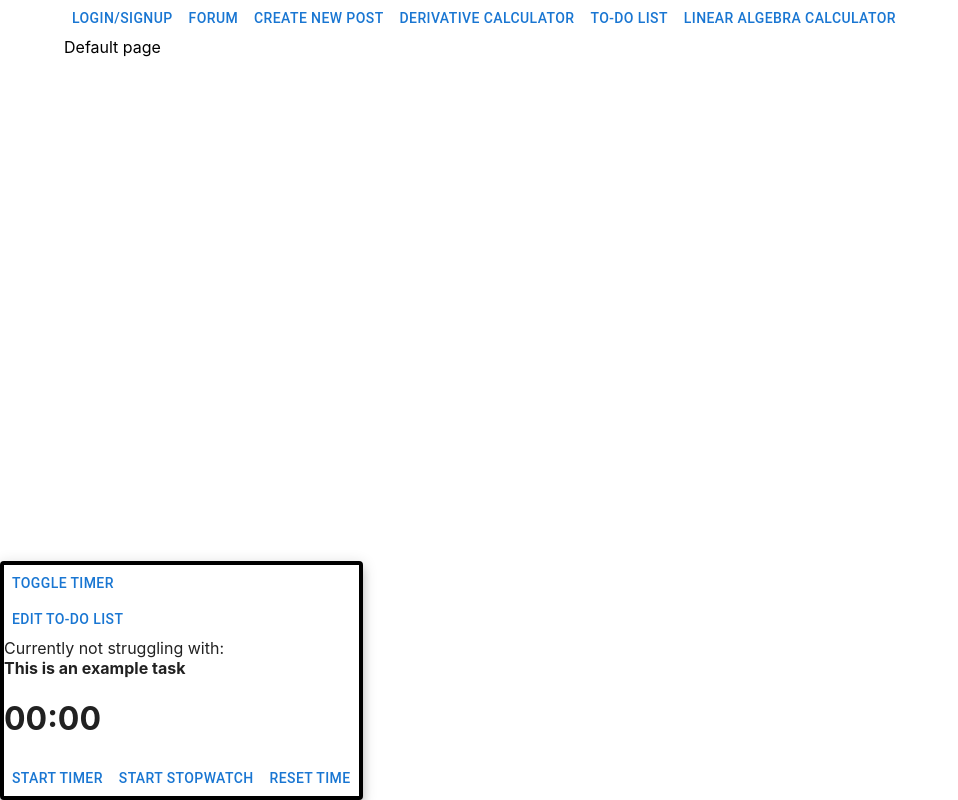
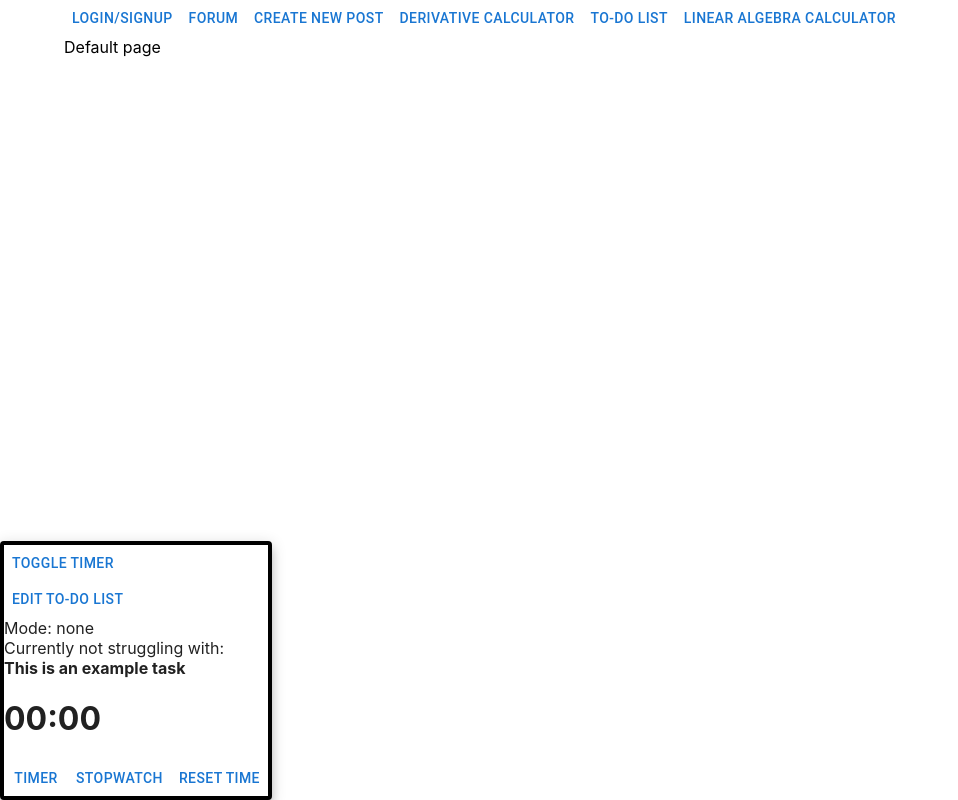
Before and after one commit to UTSCCSCC01/finalprojectf22-nostruggle, a React (Create React App) app in the folder client/: page / in a window 1280 px wide. Shown: the whole page, without its empty margins (0-958 px from the left). Built offline with nearby package versions, Linux system fonts and the light colour scheme; the HTML template or start-up script is replaced by a standard one.

Commit message:
NOS-15 added input field and time validation

```diff
--- a/client/src/components/features/Timer/Timer.jsx
+++ b/client/src/components/features/Timer/Timer.jsx
@@ -1,6 +1,56 @@
-const Timer = () => {
+import { Button, Container, Input, Card, Box, Autocomplete, TextField, FormControl } from '@mui/material';
+import { useState, useEffect } from 'react'
+import { timeFormat } from './constants'
+
+const Timer = ({ dispatch, setTime }) => {
+
+    const timeRegex = new RegExp(timeFormat)
+    const [ timeInputProps, setTimeInputProps ] = useState({})
+    const timeValidation = (e) => {
+        const time = e.target.value
+        console.log(timeRegex)
+        console.log(time)
+        console.log(timeRegex.test(time))
+        if (timeRegex.test(time) || !time) {
+            setTimeInputProps({...timeInputProps, inputTime: time, value: time, error: false, helperText: null})
+        } else {
+            setTimeInputProps({...timeInputProps, inputTime: time, value: time, error: true, helperText: "Invalid time format"})
+        }
+        return timeRegex.test(time)
+    }
+
+    const convertTimeToSeconds = (time) => {
+        const args = time.split(":").reverse()
+        const seconds = args.reduce(
+            (total, current, index) => {
+                console.log(index)
+                console.log(total)
+                console.log(current)
+                console.log(Math.pow(60, index))
+                return total + (parseInt(current) * (Math.pow(60, index)))
+            },
+            0
+        )
+        console.log(seconds)
+        return seconds
+    }
+
+    const onStart = () => {
+        if (!timeInputProps.error && timeInputProps.inputTime.trim()){
+            setTime(convertTimeToSeconds(timeInputProps.inputTime))
+        }
+    }
+
     return (
-        <div>Timer</div>
+        <div>
+            <FormControl>
+                <TextField {...timeInputProps} size='small' label="Time in hrs:mins:secs"
+                    onChange={(e) => timeValidation(e)}
+                />
+            </FormControl>
+            <Button onClick={onStart}>Set Time</Button>
+
+        </div>
     )
 }
 
--- a/client/src/components/features/Timer/constants.js
+++ b/client/src/components/features/Timer/constants.js
@@ -14,3 +14,5 @@ export const timerBreakInterval = [
     '75:00',
     '90:00'
 ]
+
+export const timeFormat = "^(([0-9][0-9]:)?[0-5][0-9]:)?[0-5][0-9]$"
--- a/client/src/components/features/Timer/index.jsx
+++ b/client/src/components/features/Timer/index.jsx
@@ -85,14 +85,6 @@ const StudyTimer = (props) => {
     const [ studyTimer, dispatch ] = useReducer(reducer, initialState)
 
     const startStopwatch = () => {
-        setTimerId(setInterval(() => {
-            dispatch({
-                type: 'countup',
-            })
-        }, 1000))
-        dispatch({
-            type: 'start',
-        })
         if (studyTimer.mode !== 'stopwatch'){
             dispatch({
                 type: 'time',
@@ -102,10 +94,33 @@ const StudyTimer = (props) => {
                 type: 'mode',
                 payload: 'stopwatch'
             })
+        } else {
+            setTimerId(setInterval(() => {
+                dispatch({
+                    type: 'countup',
+                })
+            }, 1000))
+            dispatch({
+                type: 'start',
+            })
         }
     }
 
     const startTimer = () => {
+        stopTime()
+        console.log(studyTimer.mode)
+        if (studyTimer.mode !== 'timer'){
+            dispatch({
+                type: 'mode',
+                payload: 'timer'
+            })
+            dispatch({
+                type: 'time',
+                payload: 0
+            })
+        } else {
+            if (studyTimer.time.seconds > 0){
+                console.log("Starting time")
                 setTimerId(setInterval(() => {
                     dispatch({
                         type: 'countdown',
@@ -114,16 +129,16 @@ const StudyTimer = (props) => {
                 dispatch({
                     type: 'start',
                 })
-        if (studyTimer.mode !== 'timer' || studyTimer.time.seconds <= 0){
+            }
+        }
+    }
+
+    const timerSetTime = (time) => {
+        stopTime()
         dispatch({
             type: 'time',
-                payload: 10
+            payload: time
         })
-            dispatch({
-                type: 'mode',
-                payload: 'timer'
-            })
-        }
     }
 
     const saveTime = () => {
@@ -145,9 +160,10 @@ const StudyTimer = (props) => {
 
     useEffect(() => {
         if (studyTimer.running && studyTimer.time.seconds <= 0 ){
-            if (studyTimer.mode !== 'stopwatch'){
+            if (studyTimer.mode === 'timer'){
                 sound.play();
                 stopTime()
+                toggleOpen(true)
             }
         }
     }, [studyTimer.time])
@@ -159,6 +175,7 @@ const StudyTimer = (props) => {
                 <div>
                     <Button >Edit To-do List</Button>
                     <div>
+                        <header>Mode: {studyTimer.mode}</header>
                         <header>{ studyTimer.mode === 'stopwatch' ? "You haven't struggled on:" : "Currently not struggling with: "}</header>
                         <header><strong>{studyTimer.todo.title}</strong> {studyTimer.mode === 'stopwatch' && "for"}</header>
                         <h1>{studyTimer.time.string}</h1>
@@ -174,21 +191,23 @@ const StudyTimer = (props) => {
                         </div>
                         }
                     </div>
+                    <div>
+                        { studyTimer.mode === 'stopwatch' && <Stopwatch/> }
+                        { studyTimer.mode === 'timer' && <Timer dispatch={dispatch} setTime={timerSetTime}/> }
+
+                    </div>
                     { ! studyTimer.running ?
                         <Box>
-                            <Button onClick={startTimer}>{ studyTimer.time.seconds > 0 && studyTimer.mode === 'timer' ? "Resume Timer" : "Start Timer"}</Button>
-                            <Button onClick={startStopwatch}>{ studyTimer.time.seconds > 0 && studyTimer.mode === 'stopwatch' ? "Resume Stopwatch" : "Start Stopwatch"}</Button>
+                            <Button onClick={startTimer}>{ studyTimer.time.seconds > 0 && studyTimer.mode === 'timer' ? "Start Timer" : "Timer"}</Button>
+                            <Button onClick={startStopwatch}>
+                                {studyTimer.mode === 'stopwatch'
+                                ? (studyTimer.time.seconds === 0 ? "Start Stopwatch" : "Resume Stopwatch")
+                                : "Stopwatch"}
+                            </Button>
                             <Button onClick={() => dispatch({type: 'time', payload: 0 })}>Reset Time</Button>
                         </Box>
-                        : (
-                        <div>
-                            { studyTimer.mode === 'stopwatch'
-                            ? <Stopwatch/>
-                            : <Timer/>
-                            }
-                            <Button onClick={stopTime}>Stop Time</Button>
-                        </div>
-                        )
+                        : <Button onClick={stopTime}>Stop Time</Button>
+
                     }
                 </div>
                 :
```
Lines whose indentation alone changed are shown as unchanged.
